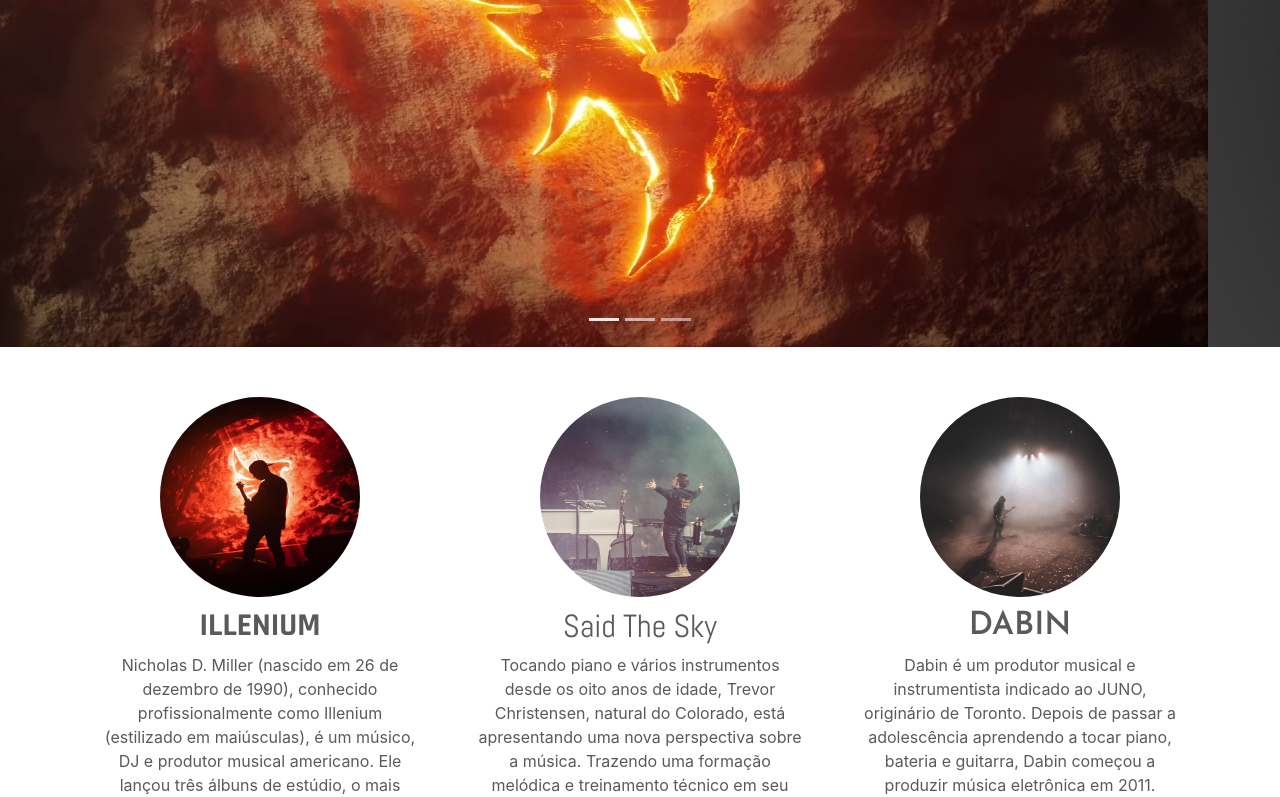
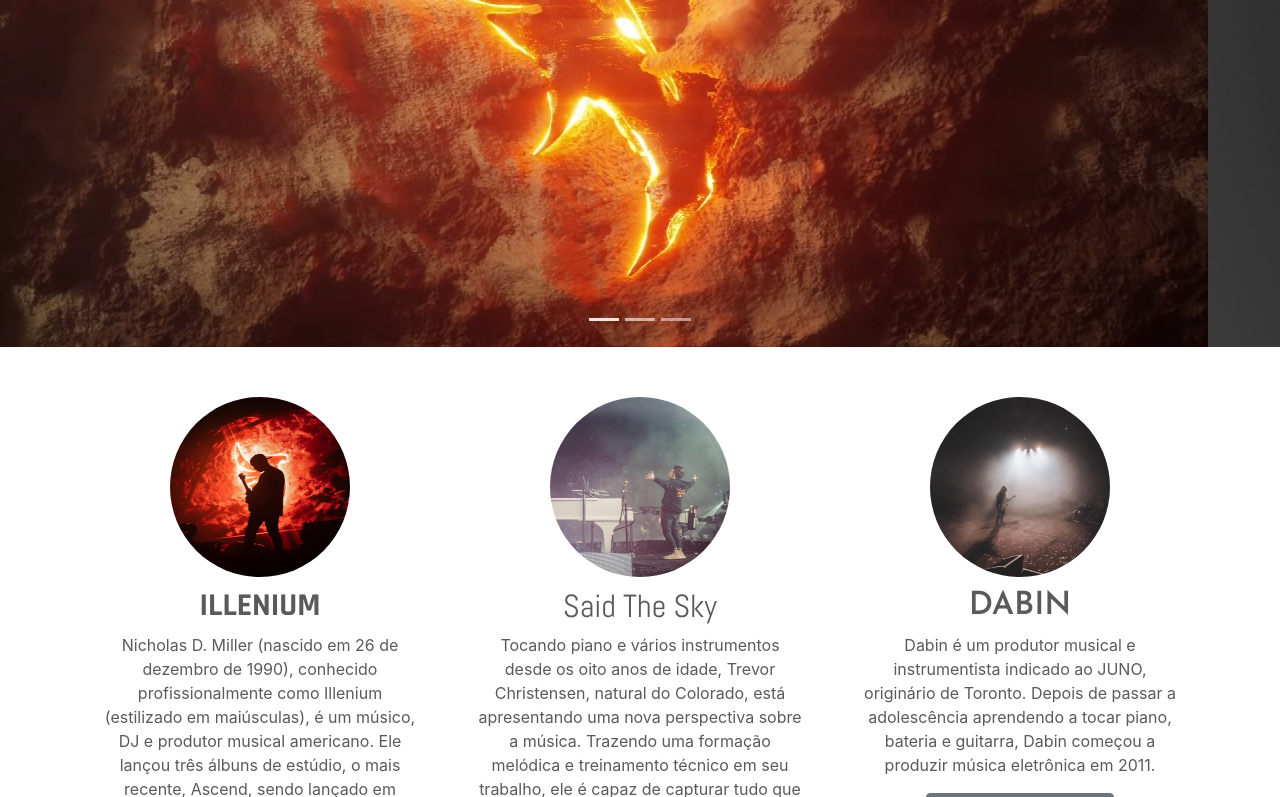
Before and after one commit to faamaral/sadbois-club-edm-artists, a plain HTML site: page index.html in a window 1280 px wide. Shown: the part 429-1226 px from the top of the page. Drawn offline with nearby package versions, Linux system fonts and the light colour scheme.

Commit message:
corrigindo tamanho de imagens

```diff
--- a/index.html
+++ b/index.html
@@ -79,7 +79,7 @@ crossorigin="anonymous"></script>
       <div class="row">
         <div class="col-lg-4">
           <section id="illenium">
-          <img class="rounded-circle" src="assets/images/banner2.jpg" alt="Generic placeholder image" width="200" height="200">
+          <img class="rounded-circle" src="assets/images/banner2.jpg" alt="Generic placeholder image" width="180" height="180">
           <h2 style="font-family: 'Rajdhani', sans-serif;">ILLENIUM</h2>
           <p>Nicholas D. Miller (nascido em 26 de dezembro de 1990), conhecido profissionalmente como Illenium (estilizado em maiúsculas), é um músico, DJ e produtor musical americano. Ele lançou três álbuns de estúdio, o mais recente, Ascend, sendo lançado em agosto de 2019 pela Astralwerks. O álbum foi o primeiro do Illenium a chegar ao topo da parada de álbuns eletrônicos / dance da Billboard e também alcançou seu pico mais alto na Billboard 200 no número 14.</p>
           <p><a class="btn btn-secondary" href="https://www.youtube.com/channel/UCv0tIDoaBZCTXQvVO4zosng" role="button">Ouça agora mesmo &raquo;</a></p>
@@ -89,7 +89,7 @@ crossorigin="anonymous"></script>
 
         <div class="col-lg-4">
           <section id="saidthesky">
-          <img class="rounded-circle" src="assets/images/9810.jpg" alt="Generic placeholder image" width="200" height="200">
+          <img class="rounded-circle" src="assets/images/9810.jpg" alt="Generic placeholder image" width="180" height="180">
           <h2 style="font-family: 'Abel', sans-serif;">Said The Sky</h2>
           <p>Tocando piano e vários instrumentos desde os oito anos de idade, Trevor Christensen, natural do Colorado, está apresentando uma nova perspectiva sobre a música. Trazendo uma formação melódica e treinamento técnico em seu trabalho, ele é capaz de capturar tudo que é belo no que as pessoas conhecem como EDM. Sua música é o que ele espera que seja, uma experiência: uma mistura cativante de linhas de baixo em movimento e melodias crescentes. Não é nada que você queira perder.</p>
           <p><a class="btn btn-secondary" href="https://www.youtube.com/channel/UCUZ7L-ISClTsGS3FIeHGp8w" role="button">Ouça agora mesmo &raquo;</a></p>
@@ -98,7 +98,7 @@ crossorigin="anonymous"></script>
 
         <div class="col-lg-4">
           <section id="dabin">
-          <img class="rounded-circle" src="assets/images/9810 (1).jpg" alt="Generic placeholder image" width="200" height="200">
+          <img class="rounded-circle" src="assets/images/9810 (1).jpg" alt="Generic placeholder image" width="180" height="180">
           <h2 style="font-family: 'Josefin Sans', sans-serif;">DABIN</h2>
           <p>Dabin é um produtor musical e instrumentista indicado ao JUNO, originário de Toronto. Depois de passar a adolescência aprendendo a tocar piano, bateria e guitarra, Dabin começou a produzir música eletrônica em 2011.</p>
           <p><a class="btn btn-secondary" href="https://www.youtube.com/channel/UCc1dxCpQAFPCvN3HOrYBipQ" role="button">Ouça agora mesmo &raquo;</a></p>
```
